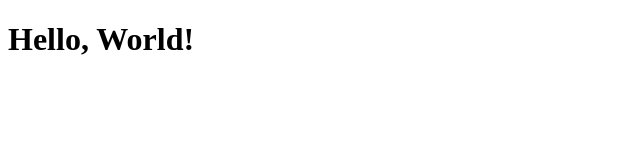
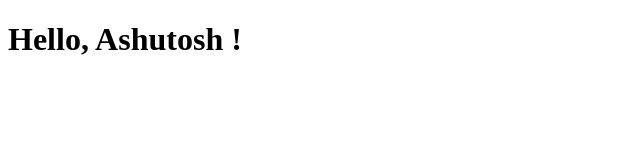
Before and after one commit to OpShop99/lastproject, a plain HTML site: page index.html in a window 1280 px wide. Shown: the whole page, without its empty margins (0-640 px from the left). Drawn offline with Linux system fonts and the light colour scheme.

Commit message:
Update index.html

```diff
--- a/index.html
+++ b/index.html
@@ -4,6 +4,6 @@
     <title>Hello and TATA, World!</title>
 </head>
 <body>
-    <h1>Hello, World!</h1>
+    <h1>Hello, Ashutosh !</h1>
 </body>
 </html>
```
